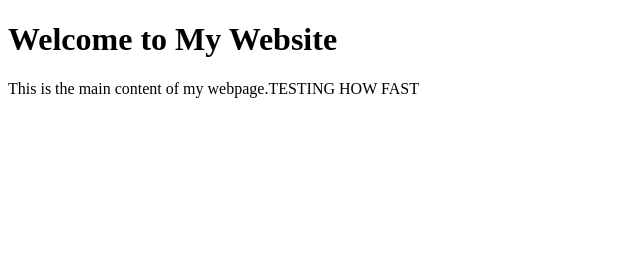
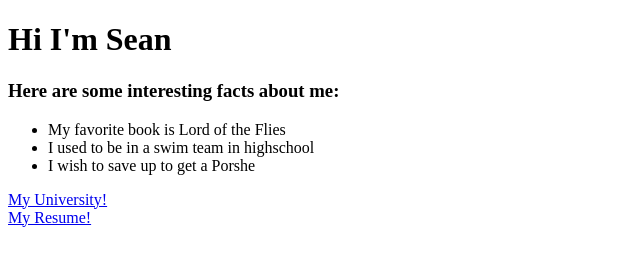
Before and after one commit to Wakeru/SWE_Project, a plain HTML site: page index.html in a window 1280 px wide. Shown: the whole page, without its empty margins (0-640 px from the left). Drawn offline with Linux system fonts and the light colour scheme.

Commit message:
Added Webapages

```diff
--- a/index.html
+++ b/index.html
@@ -2,10 +2,21 @@
 <html>
 <head>
     <meta charset="UTF-8">
-    <title>My Website</title>
+    <title>Facts About Sean</title>
 </head>
 <body>
-    <h1>Welcome to My Website</h1>
-    <p>This is the main content of my webpage.TESTING HOW FAST</p>
+    <h1>Hi I'm Sean</h1>
+    <h3>Here are some interesting facts about me:</h3>
+    <ul>
+        <li>My favorite book is Lord of the Flies</li>
+        <li>I used to be in a swim team in highschool</li>
+        <li>I wish to save up to get a Porshe</li>
+    </ul>
+
+    <a href="myUniversity.html"> My University!</a>
+    <br>
+    <a href="Resume.html"> My Resume!</a>
+
+
 </body>
 </html>
```
Also changed, not shown: Resume.html (added, +13 -0 lines), myUniversity.html (+8 -3 lines), 1 other file.
